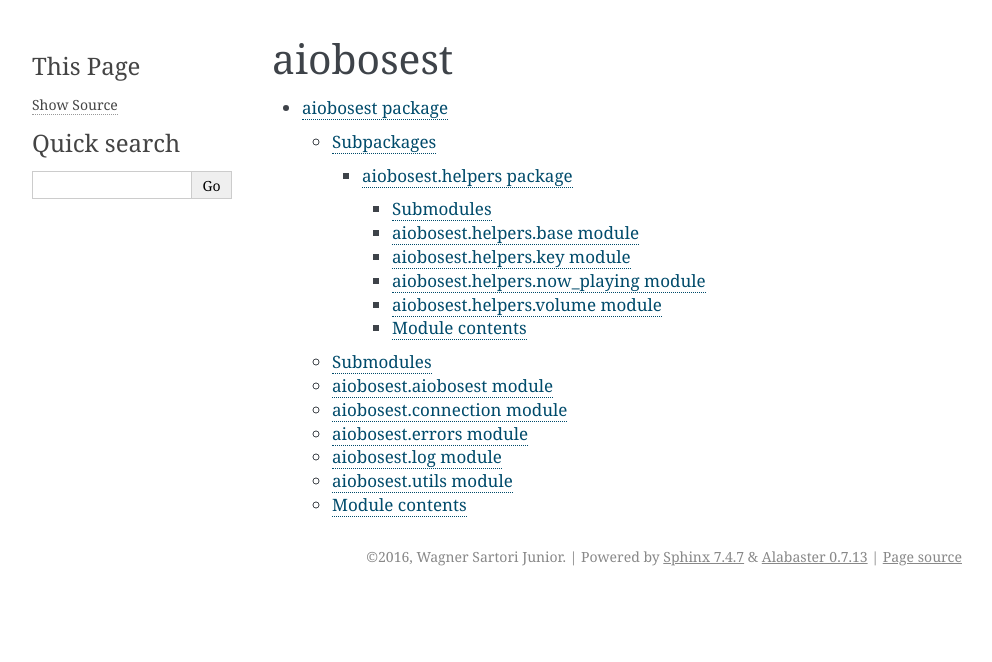
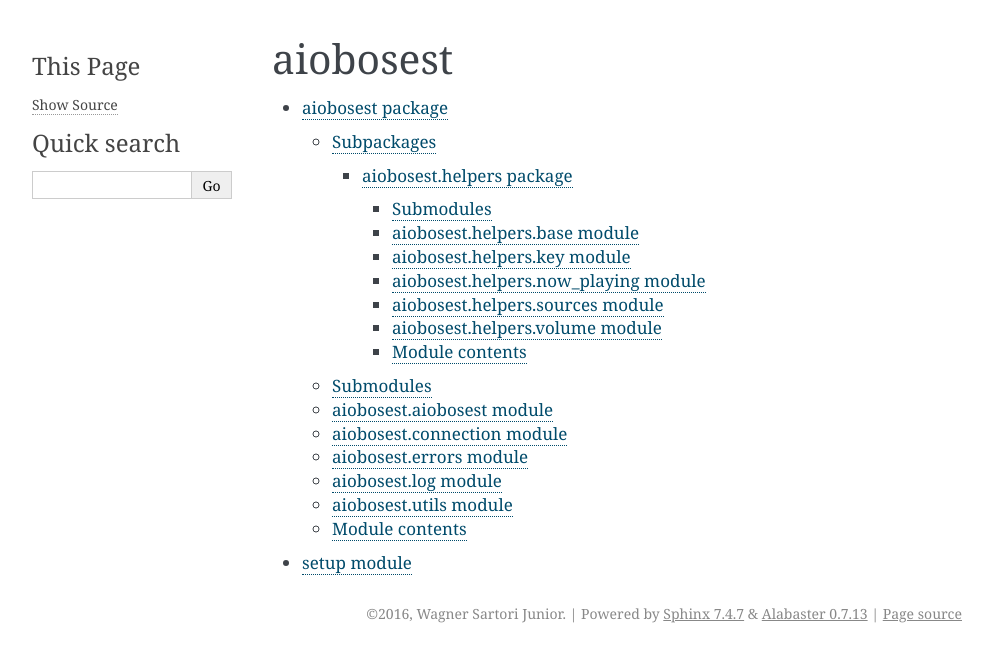
Before and after one commit to trunet/aiobosest, a Sphinx documentation site: the page built from docs/source/modules.rst, in a window 1280 px wide. Shown: the top 662 px of the page, without its empty margins (148-1140 px from the left). Built offline with Sphinx 7.4.7, drawn with Linux system fonts in a browser that asks for light colours.

Commit message:
Source doc

```diff
--- a/docs/source/aiobosest.helpers.rst
+++ b/docs/source/aiobosest.helpers.rst
@@ -28,6 +28,14 @@
     :undoc-members:
     :show-inheritance:
 
+aiobosest.helpers.sources module
+--------------------------------
+
+.. automodule:: aiobosest.helpers.sources
+    :members:
+    :undoc-members:
+    :show-inheritance:
+
 aiobosest.helpers.volume module
 -------------------------------
 
--- a/docs/source/modules.rst
+++ b/docs/source/modules.rst
@@ -5,3 +5,4 @@
    :maxdepth: 4
 
    aiobosest
+   setup
```
Also changed, not shown: docs/source/setup.rst (added, +7 -0 lines).
